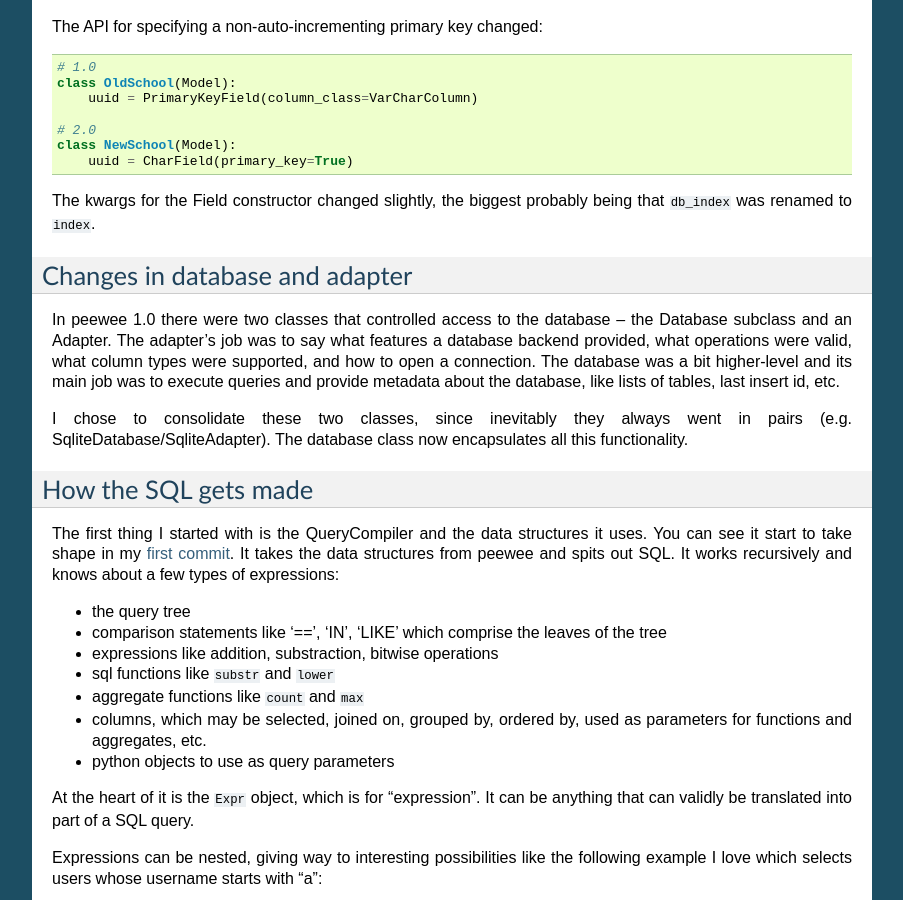
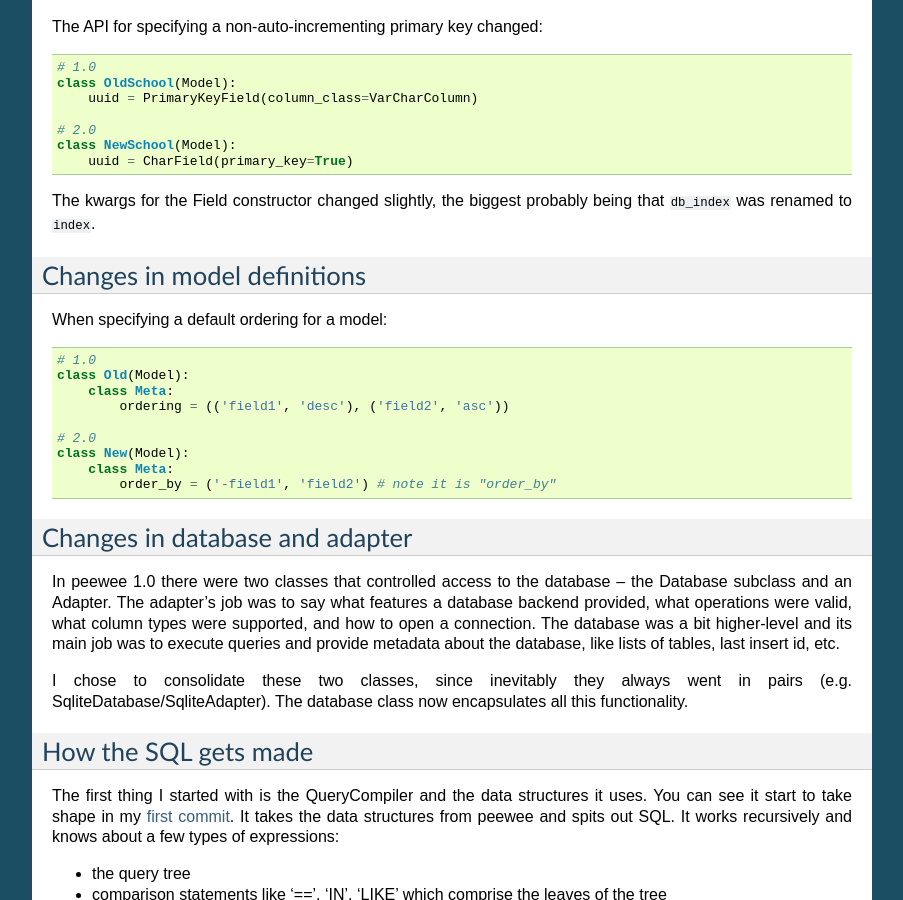
Before and after one commit to coleifer/peewee, a Sphinx documentation site: the page built from docs/peewee/upgrading.rst, in a window 1280 px wide and 900 px high, scrolled down 2390 px. Shown: the whole window, without its empty margins (198-1101 px from the left). Built offline with Sphinx 7.4.7, drawn with Linux system fonts in a browser that asks for light colours; some of the changed text lies outside the part shown.

Commit message:
Fixing docs for order by, fixes #133

```diff
--- a/docs/peewee/models.rst
+++ b/docs/peewee/models.rst
@@ -213,7 +213,7 @@
 
         class Meta:
             # order by created date descending
-            ordering = ('-created',)
+            order_by = ('-created',)
 
 .. note::
     These options are "inheritable", which means that you can define a database
@@ -232,7 +232,7 @@
             field1 = CharField()
 
             class Meta:
-                ordering = ('field1',)
+                order_by = ('field1',)
                 # no need to define database again since it will be inherited from
                 # the BaseModel
 
--- a/docs/peewee/upgrading.rst
+++ b/docs/peewee/upgrading.rst
@@ -175,6 +175,24 @@
 being that ``db_index`` was renamed to ``index``.
 
 
+Changes in model definitions
+----------------------------
+
+When specifying a default ordering for a model:
+
+.. code-block:: python
+
+    # 1.0
+    class Old(Model):
+        class Meta:
+            ordering = (('field1', 'desc'), ('field2', 'asc'))
+
+    # 2.0
+    class New(Model):
+        class Meta:
+            order_by = ('-field1', 'field2') # note it is "order_by"
+
+
 Changes in database and adapter
 -------------------------------
 
```
